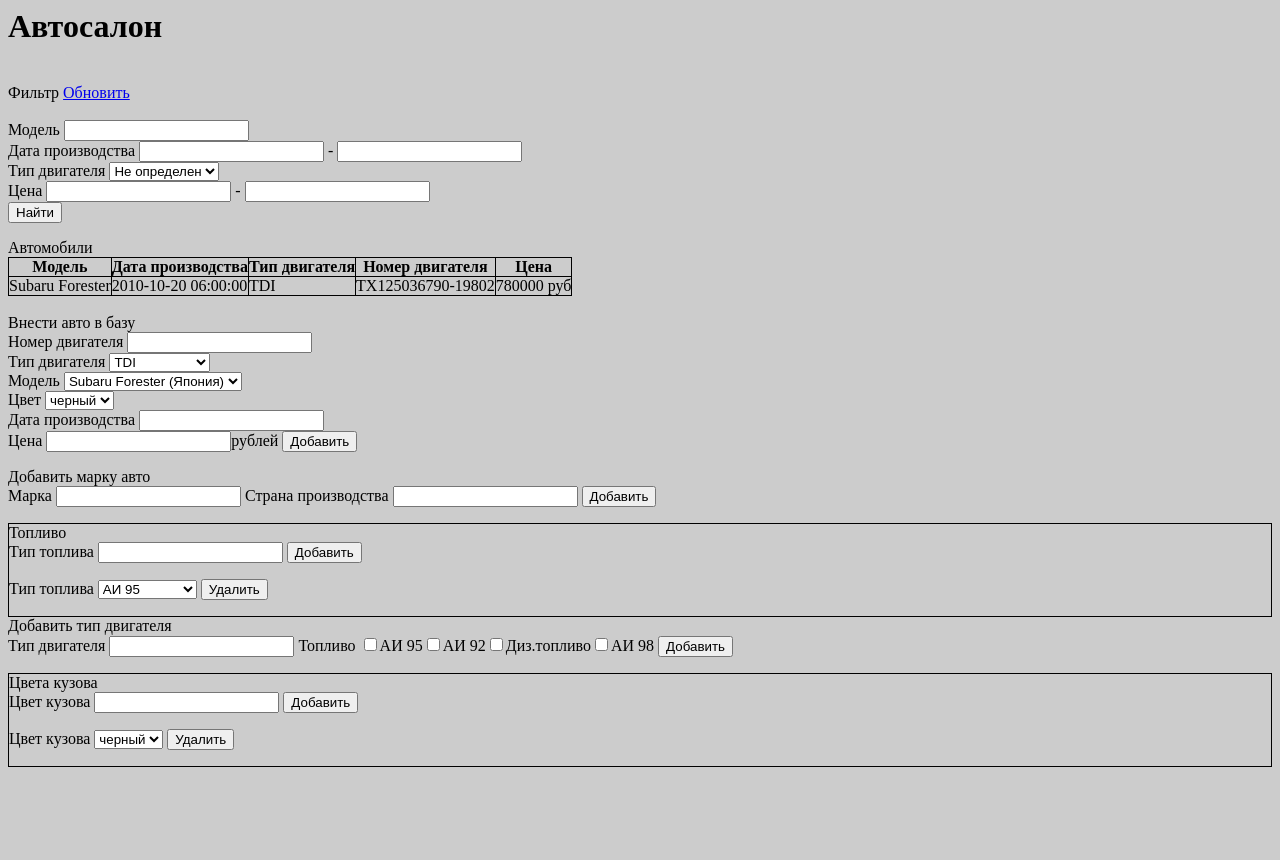
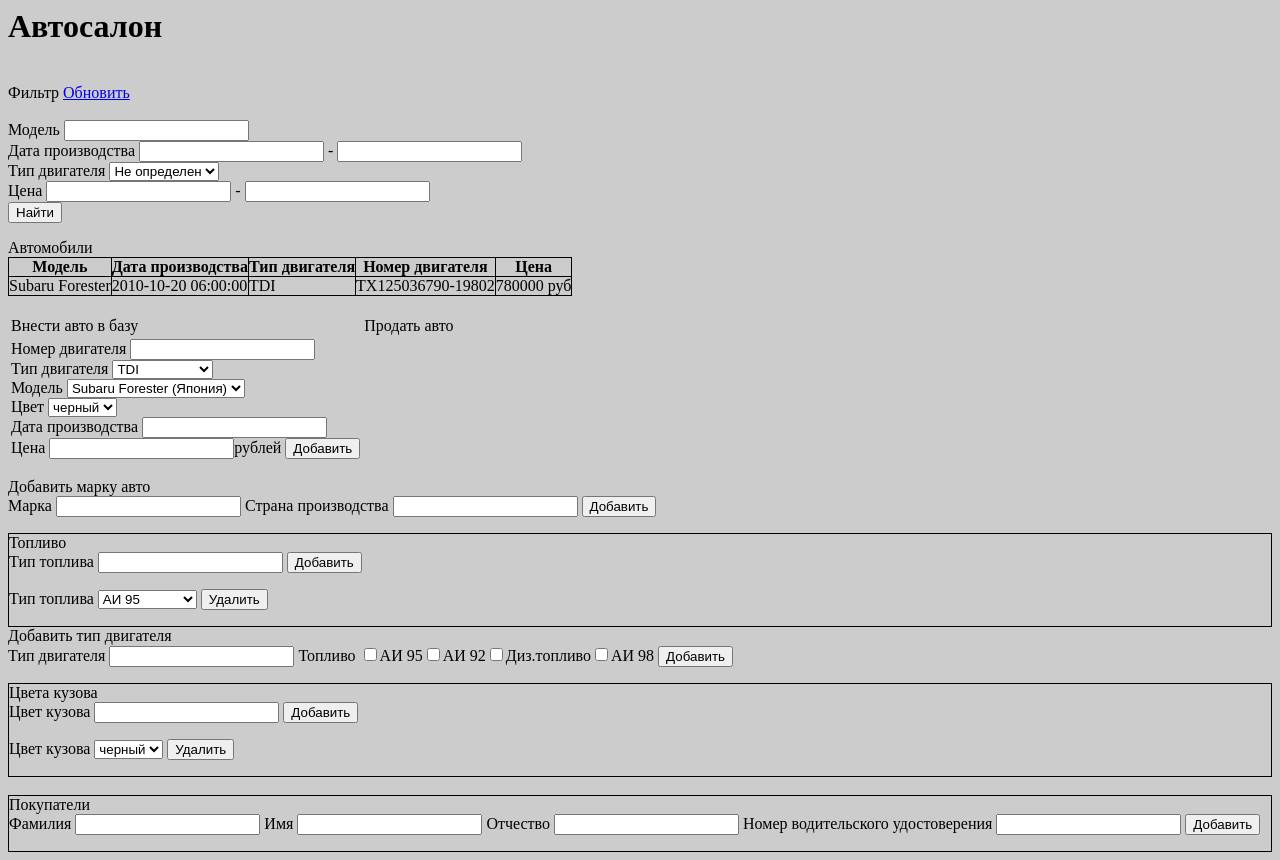
Before and after one commit to drypa/car_dealer, a PHP site: page / in a window 1280 px wide. Before the commit the page ends 767 px from the top, so only its background shows below. Run offline with PHP 8.4, Linux system fonts and the light colour scheme; data comes from the database, SQL or seed files in the repository; tables that the repository leaves empty hold one stand-in row (values such as "Sample post").

Commit message:
byers add

```diff
--- a/index.php
+++ b/index.php
@@ -40,6 +40,7 @@ if (isset($_POST['filter'])) {
             $query .= "m.name like '%$model%'";
         }
         if ($after) {
+            $after = date("Y-m-d", strtotime($after));
             if ($model) {
                 $query .= " and ";
             }
@@ -119,6 +120,16 @@ if (isset($_POST['filter'])) {
                                 $gas = $_POST['gas'];
                                 $q = "delete from `gasoline_types` where `id`=$gas";
                                 mysql_query($q);
+                            } else {
+                                if (isset($_POST['addByer'])) {
+                                    $surname = $_POST['surname'];
+                                    $name = $_POST['name'];
+                                    $middle_name = $_POST['middle_name'];
+                                    $driver_license = $_POST['driver_license'];
+                                    $q = "INSERT INTO `byers` (`driver_license`, `name`, `surname`, `middlename`)
+                                         VALUES ('$driver_license','$name','$surname','$middle_name')";
+                                    mysql_query($q);
+                                }
                             }
 
                         }
@@ -188,6 +199,19 @@ while ($row = mysql_fetch_array($resultColors)) {
     array_push($colors, $row);
 }
 mysql_free_result($resultColors);
+
+//получаем покупателей
+$byersQuery = "select * from `byers`";
+$resultByers = mysql_query($byersQuery, $connect);
+if (!$resultColors) {
+    die(mysql_error());
+}
+$byers = array();
+while ($row = mysql_fetch_array($resultByers)) {
+    array_push($byers, $row);
+}
+mysql_free_result($resultByers);
+
 
 ?>
 <br/>
@@ -262,11 +286,13 @@ mysql_free_result($resultColors);
     </tbody>
 </table>
 <br/>
-
-<div>
-    Внести авто в базу
-    <br/>
-
+<table>
+    <tr>
+        <td>Внести авто в базу</td>
+        <td>Продать авто</td>
+    </tr>
+    <tr>
+        <td>
             <form action="index.php" method="post">
                 <label> Номер двигателя
                     <input name='engine_number' type='text'/>
@@ -318,7 +344,11 @@ mysql_free_result($resultColors);
                 <input name='addAuto' type="submit" value="Добавить"/>
                 <br/>
             </form>
-</div>
+        </td>
+        <td></td>
+    </tr>
+</table>
+
 <div>
     Добавить марку авто
     <form action="index.php" method="post">
@@ -396,5 +426,26 @@ mysql_free_result($resultColors);
         <input name='delColor' type="submit" value="Удалить"/>
     </form>
 </div>
+<br/>
+
+<div style="border: 1px solid #000">
+    Покупатели
+    <form action="index.php" method="post">
+        <label>Фамилия
+            <input name='surname' type='text'/>
+        </label>
+        <label>Имя
+            <input name='name' type='text'/>
+        </label>
+        <label>Отчество
+            <input name='middle_name' type='text'/>
+        </label>
+        <label>Номер водительского удостоверения
+            <input name='driver_license' type='text'/>
+        </label>
+
+        <input name='addByer' type="submit" value="Добавить"/>
+    </form>
+</div>
 </body>
 </html>
```
Lines whose indentation alone changed are shown as unchanged.
